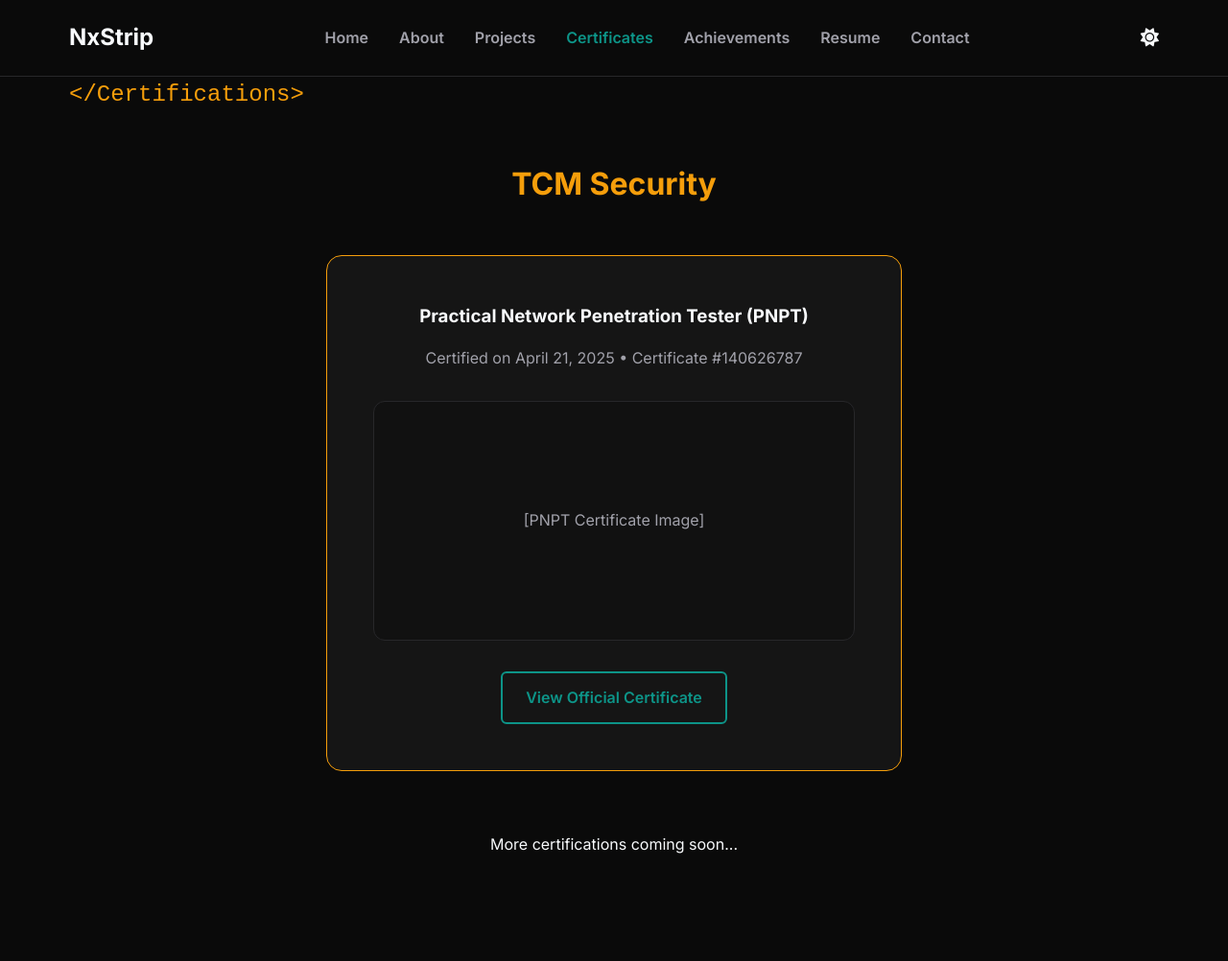
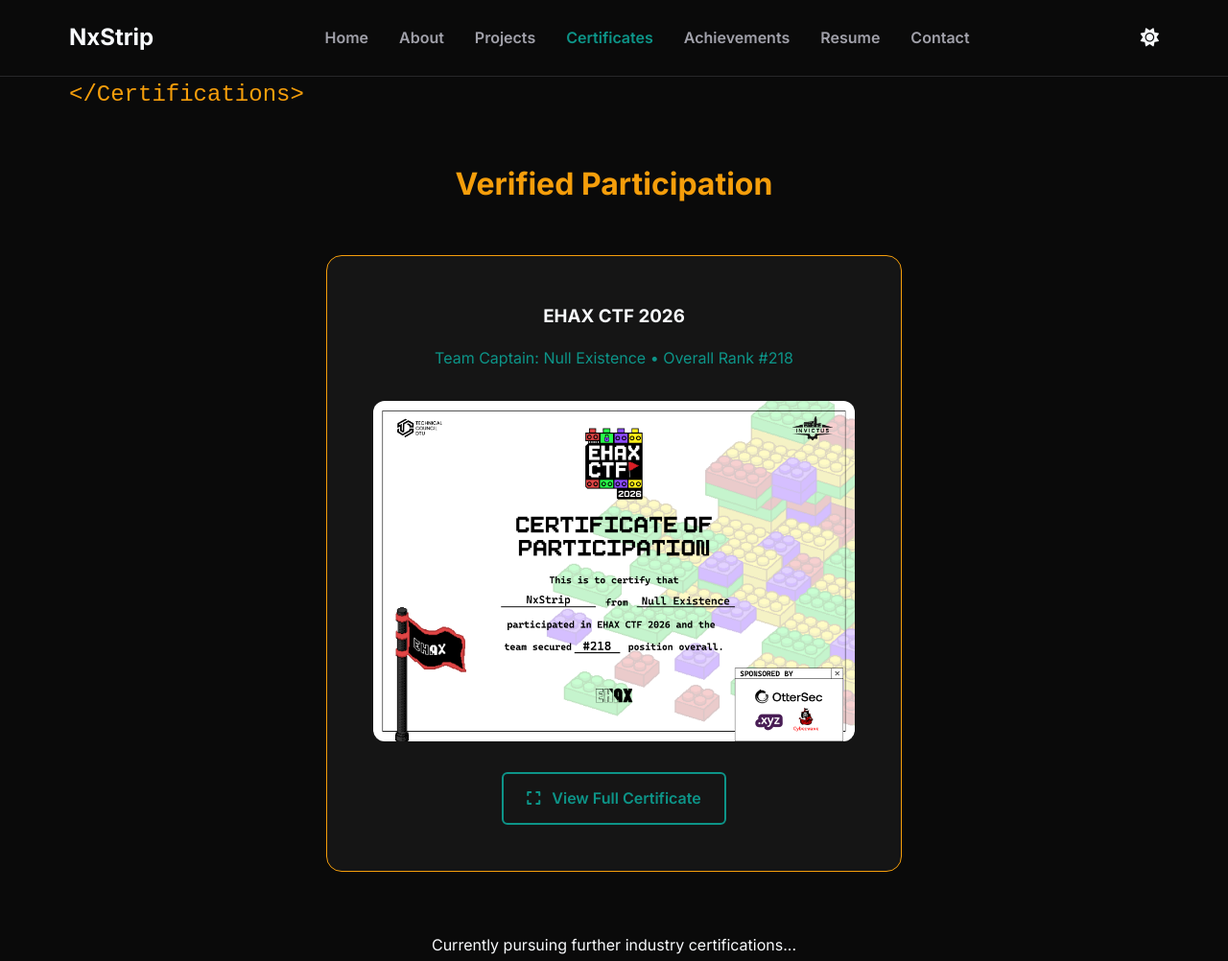
Before and after one commit to NxStrip/My-Portfolio, a plain HTML site: page certificates.html in a window 1280 px wide. Shown: the top 1002 px of the page at 96% size. Drawn offline with Linux system fonts and the light colour scheme; files whose address does not match are found by name.

Commit message:
Update certificates page metadata and content

```diff
--- a/certificates.html
+++ b/certificates.html
@@ -4,23 +4,30 @@
     <meta charset="UTF-8">
     <meta name="viewport" content="width=device-width, initial-scale=1.0">
 
-    <meta name="description" content="View the cybersecurity certifications and credentials of NxStrip, including the Practical Network Penetration Tester (PNPT) from TCM Security.">
-    <meta name="keywords" content="NxStrip Certifications, PNPT, Cybersecurity Certificates, Penetration Testing Credentials, TCM Security">
+    <title>NxStrip | Certificates & Training</title>
+    <meta name="description" content="Cybersecurity certificates, CTF participation, and verified training credentials of NxStrip.">
+    <meta name="keywords" content="NxStrip Certificates, Cybersecurity Training, CTF Participation, EHAX CTF">
     <meta name="author" content="NxStrip">
 
-    <title>NxStrip | Certificates</title>
+    <meta property="og:type" content="website">
+    <meta property="og:url" content="https://nxstrip.vercel.app/certificates.html">
+    <meta property="og:title" content="NxStrip | Certificates">
+    <meta property="og:description" content="View the cybersecurity credentials and verified CTF participation of NxStrip.">
+    <meta property="og:image" content="https://nxstrip.vercel.app/assets/Banner.png">
 
+    <meta property="twitter:card" content="summary_large_image">
+    <meta property="twitter:url" content="https://nxstrip.vercel.app/certificates.html">
+    <meta property="twitter:title" content="NxStrip | Certificates">
+    <meta property="twitter:description" content="Cybersecurity certificates and verified training credentials.">
+    <meta property="twitter:image" content="https://nxstrip.vercel.app/assets/Banner.png">
+
+    <link rel="canonical" href="https://nxstrip.vercel.app/certificates.html">
     <link href="https://fonts.googleapis.com/css2?family=Inter:wght@300;400;600;700&display=swap" rel="stylesheet">
     <link rel="stylesheet" href="https://cdnjs.cloudflare.com/ajax/libs/font-awesome/6.4.0/css/all.min.css">
-
-<link rel="stylesheet" href="style.css">
+    <link rel="stylesheet" href="style.css">
 
     <link rel="icon" type="image/x-icon" href="assets/favicon.ico">
-    <link rel="icon" type="image/png" href="assets/favicon.png">
-    <link rel="apple-touch-icon" sizes="180x180" href="assets/apple-touch-icon.png">
-
     <script defer src="/_vercel/insights/script.js"></script>
-
 </head>
 <body>
 
@@ -56,21 +63,23 @@
             <span class="code-tag">&lt;/Certifications&gt;</span>
         </div>
 
-        <h2 class="cert-title">TCM Security</h2>
+        <h2 class="cert-title">Verified Participation</h2>
 
         <div class="cert-card">
-            <h3>Practical Network Penetration Tester (PNPT)</h3>
-            <p>Certified on April 21, 2025 • Certificate #140626787</p>
+            <h3>EHAX CTF 2026</h3>
+            <p style="color: var(--accent-color); margin-bottom: 2rem;">Team Captain: Null Existence • Overall Rank #218</p>
 
-            <div class="project-img-h" style="margin-bottom: 2rem; overflow: hidden;">
-                <span>[PNPT Certificate Image]</span>
-                </div>
+            <div class="project-img-h" style="margin-bottom: 2rem; overflow: hidden; background: transparent; border: none;">
+                <img src="assets/certificate_NxStrip.png" alt="EHAX CTF 2026 Participation Certificate" style="width: 100%; height: auto; border-radius: 8px; box-shadow: 0 4px 15px rgba(0,0,0,0.3);">
+            </div>
 
-            <a href="#" class="btn btn-secondary" target="_blank">View Official Certificate</a>
+            <a href="assets/certificate_NxStrip.jpg" class="btn btn-secondary" target="_blank" rel="noopener noreferrer">
+                <i class="fas fa-expand" style="margin-right: 8px;"></i> View Full Certificate
+            </a>
         </div>
 
         <div class="page-header" style="margin-top: 4rem; text-align: center;">
-            <p class="text-muted">More certifications coming soon...</p>
+            <p class="text-muted">Currently pursuing further industry certifications...</p>
         </div>
     </main>
 
```
